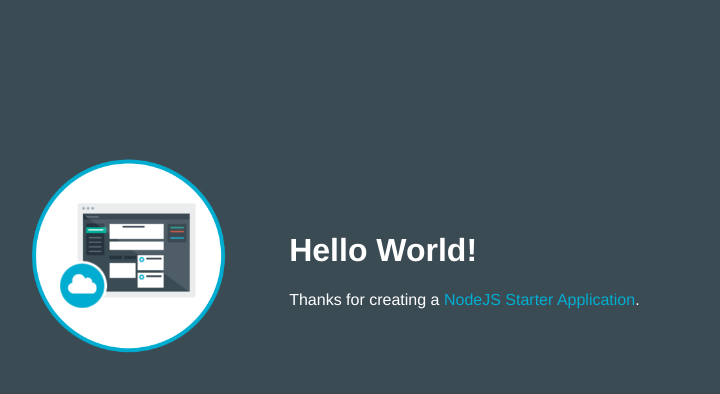
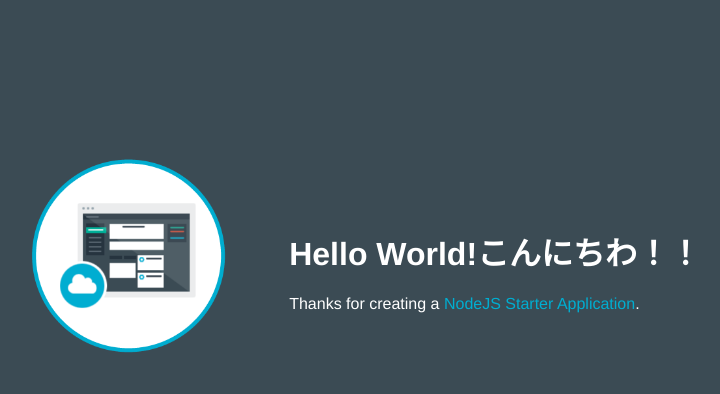
Before and after one commit to memotest999/blsample-1485346510293, a website: page public/index.html in a window 1280 px wide. Shown: the whole page, without its empty margins (253-973 px from the left). Drawn offline with Linux system fonts and the light colour scheme.

Commit message:
Update index.html

```diff
--- a/public/index.html
+++ b/public/index.html
@@ -16,7 +16,7 @@
           <img class = "newappIcon" src="images/newapp-icon.png">
         </td>
         <td>
-          <h1 id="message">Hello World!</h1>
+          <h1 id="message">Hello World!こんにちわ！！</h1>
           <p class='description'></p> Thanks for creating a <span class = "blue">NodeJS Starter Application</span>.
         </td>
       </tr>
```
